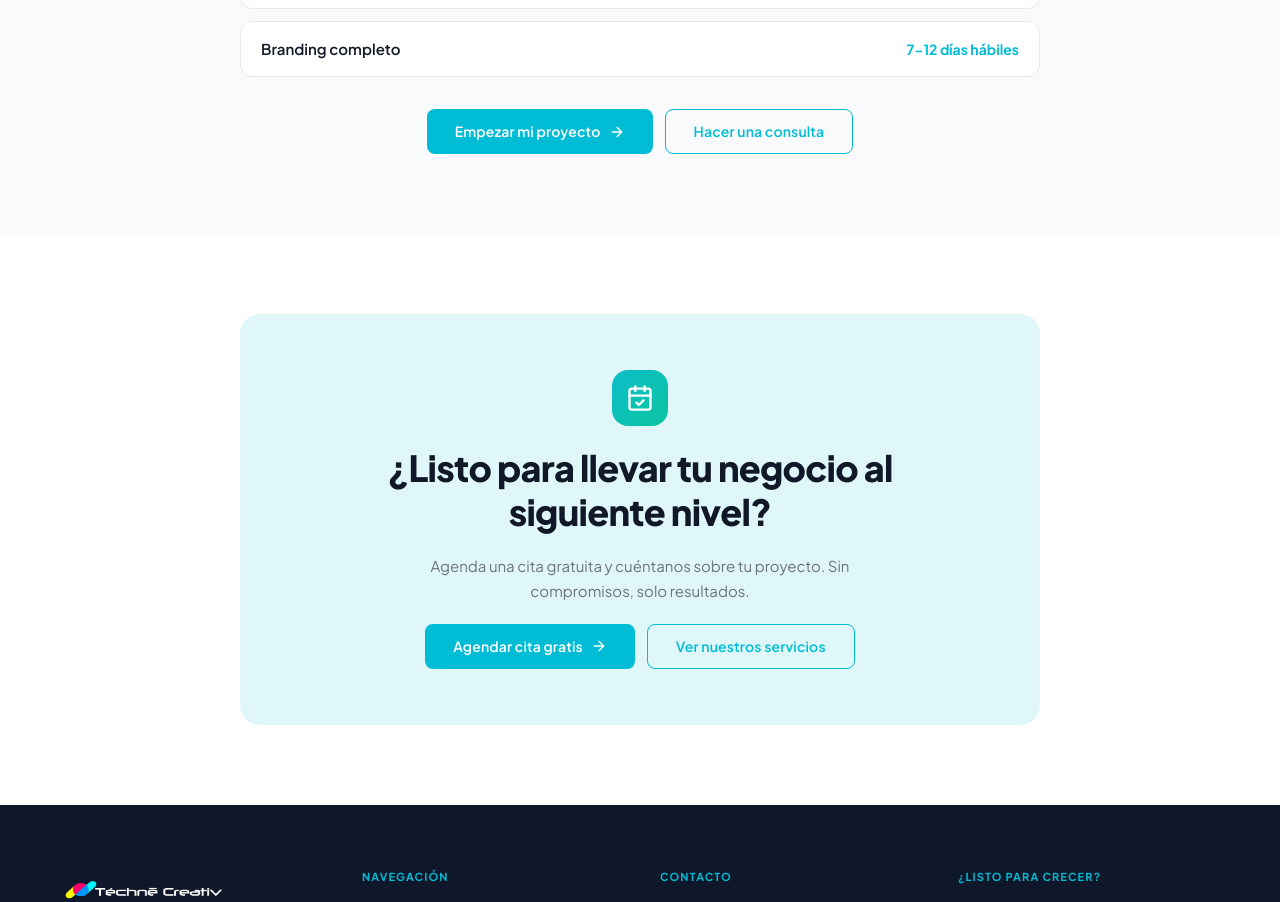
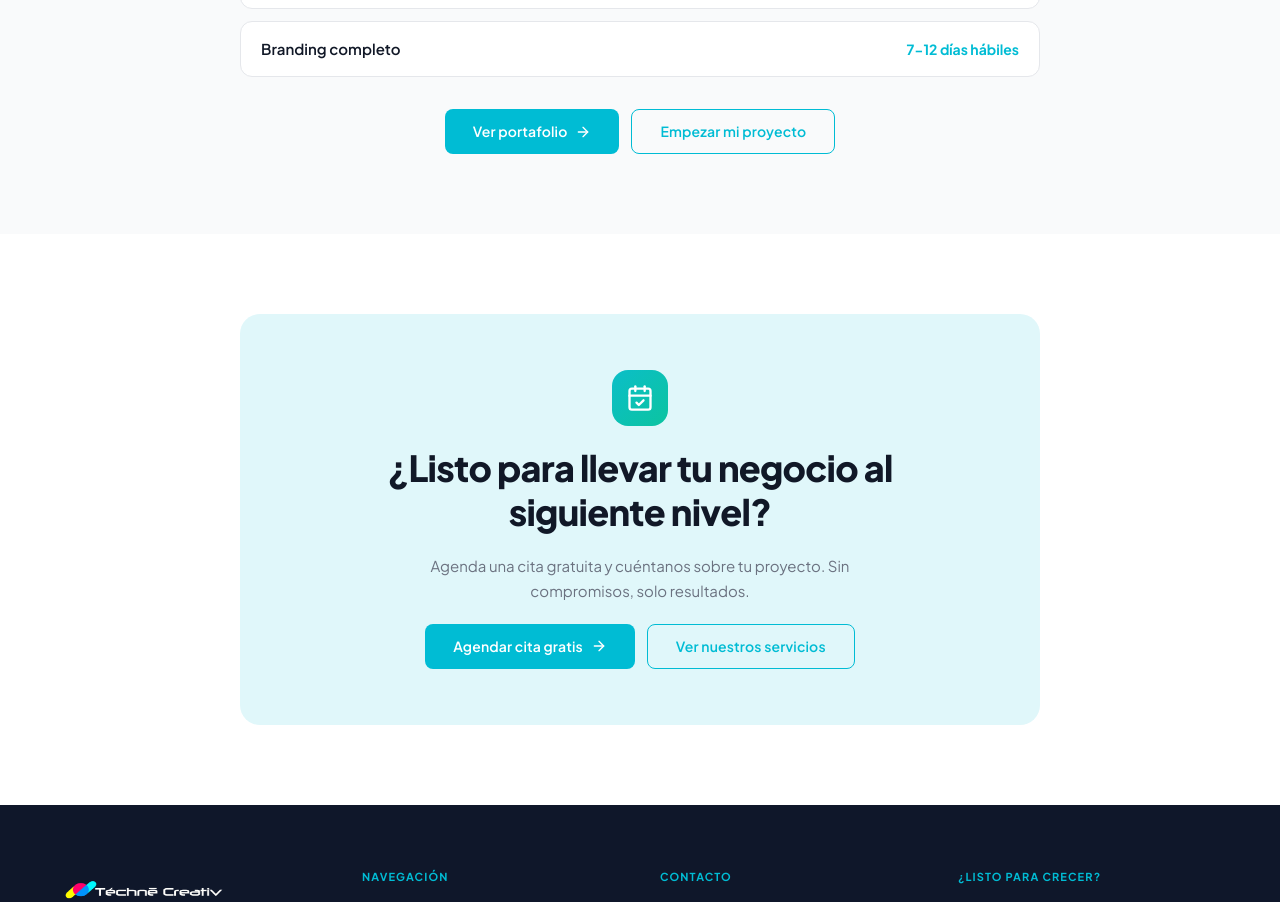
Before and after one commit to juanmjd914/web-techne-creativ, a React (Vite) app: page /proceso in a window 1280 px wide. Shown: the part 2498-3400 px from the top of the page. Built offline with nearby package versions, Linux system fonts and the light colour scheme.

Commit message:
fix: botones seccion proceso — portafolio primario, empezar proyecto secundario

```diff
--- a/src/pages/Proceso.tsx
+++ b/src/pages/Proceso.tsx
@@ -169,8 +169,8 @@ export function Proceso() {
             ))}
           </div>
           <div style={{ textAlign: 'center', marginTop: 32, display: 'flex', gap: 12, justifyContent: 'center', flexWrap: 'wrap' }}>
-            <Link to="/agendar-cita" className="btn-teal">Empezar mi proyecto <ArrowRight size={16} /></Link>
-            <Link to="/contacto" className="btn-outline">Hacer una consulta</Link>
+            <a href="https://catalogo-techne-creativ.vercel.app" target="_blank" rel="noopener noreferrer" className="btn-teal">Ver portafolio <ArrowRight size={16} /></a>
+            <Link to="/agendar-cita" className="btn-outline">Empezar mi proyecto</Link>
           </div>
         </div>
       </section>
```
Also changed, not shown: 19 other files (tests, documents, lock files or other folders).
